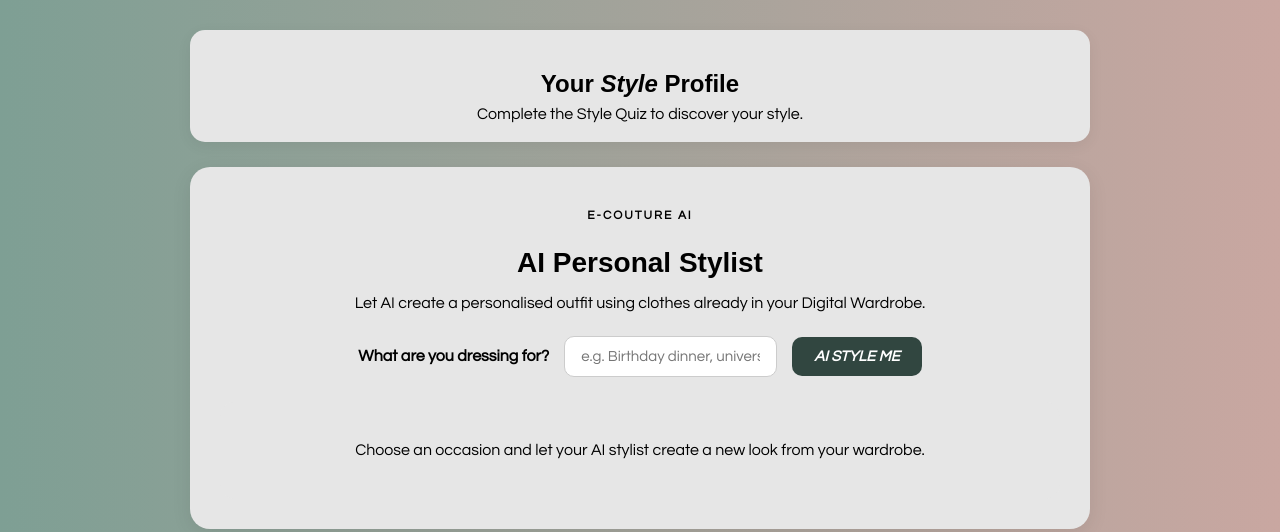
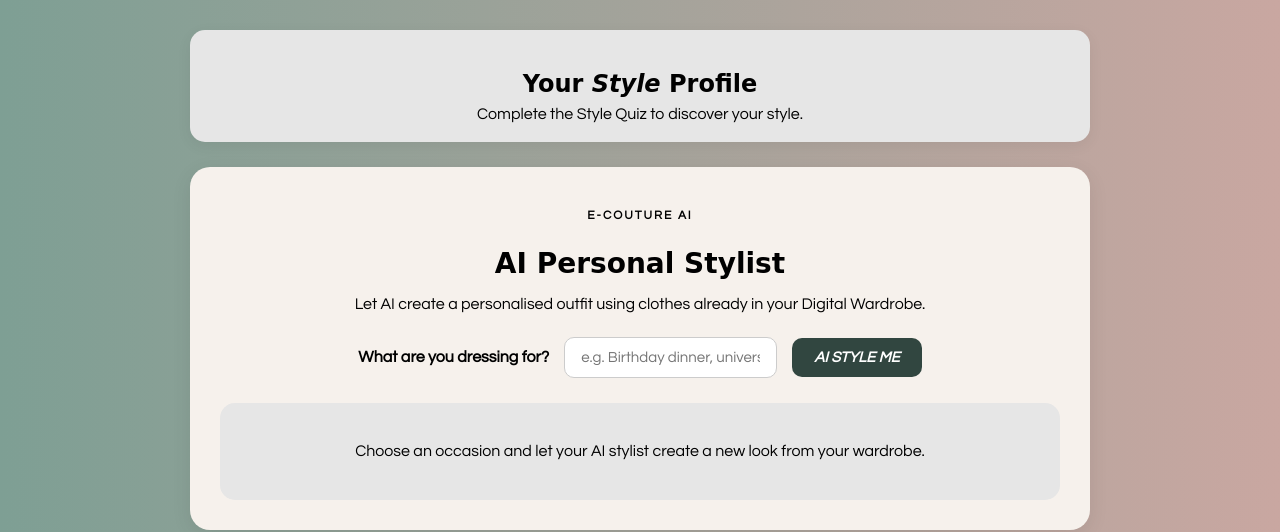
Before and after one commit to Sahasraa28/eCouture, a website: page closet3.html in a window 1280 px wide. Shown: the part 277-809 px from the top of the page. Drawn offline with Linux system fonts and the light colour scheme.

Commit message:
Update closet3.css

```diff
--- a/closet3.css
+++ b/closet3.css
@@ -430,7 +430,7 @@ button:hover {
   max-width: 900px;
   margin: 25px auto 40px;
   padding: 30px;
-  background: #E6E6E6;
+  background: #f6f1ec;
   border-radius: 20px;
   box-shadow: 0 5px 20px rgba(0, 0, 0, 0.08);
   text-align: center;
@@ -449,7 +449,7 @@ button:hover {
   margin: 5px 0 10px;
 
   /* Keeps the main heading in your original font */
-  font-family: Arial, sans-serif;
+  font-family: "Edwardian Script ITC", cursive;
 }
 
 .ai-stylist-heading p {
@@ -520,7 +520,7 @@ button:hover {
   margin-bottom: 8px;
 
   /* Keeps the main heading in your original font */
-  font-family: Arial, sans-serif;
+  font-family: "Edwardian Script ITC", cursive;
 }
 
 .style-profile p {
```
